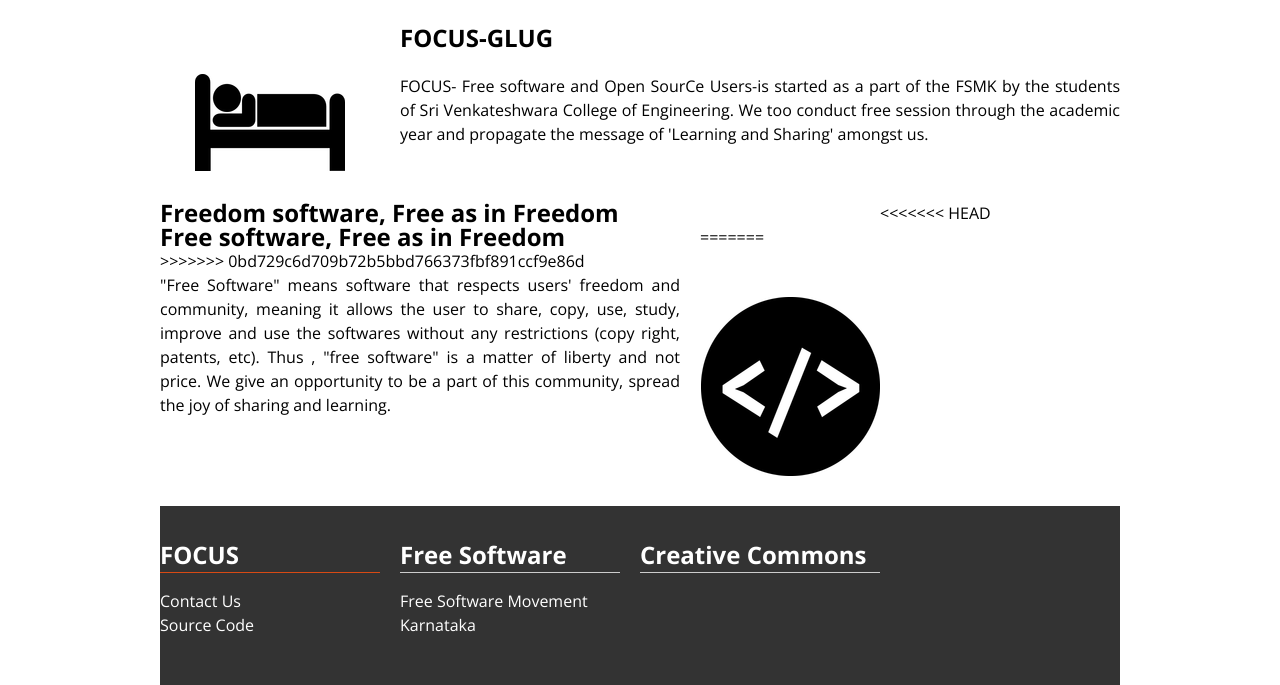
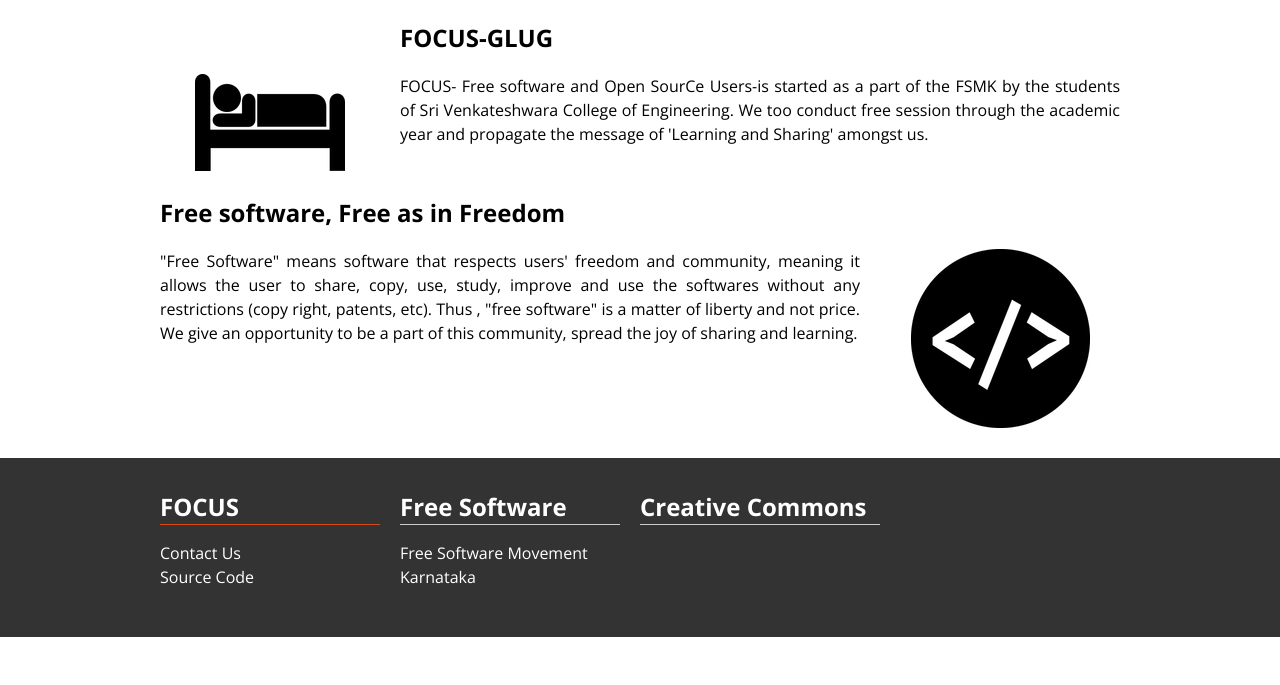
Before and after one commit to svceglug/focus, a PHP site: page /about.php in a window 1280 px wide. Shown: the part 457-1142 px from the top of the page. After the commit the page ends 1094 px from the top, so only its background shows below. Run offline with PHP 8.4, Linux system fonts and the light colour scheme.

Commit message:
Remove merge conflict in about.php

```diff
--- a/about.php
+++ b/about.php
@@ -31,11 +31,7 @@
         <br>
 
         <div class="row">
-<<<<<<< HEAD
-            <div class="column-3-4"><h2>Freedom software, Free as in Freedom</h2>
-=======
             <div class="column-3-4"><h2>Free software, Free as in Freedom</h2>
->>>>>>> 0bd729c6d709b72b5bbd766373fbf891ccf9e86d
                 <br>
                 <p align="justify">"Free Software" means software that respects users' freedom and community, meaning it allows the user to share, copy, use, study, improve and use the softwares without any restrictions (copy right, patents, etc). Thus , "free software" is a matter of liberty and not price. We give an opportunity to be a part of this community, spread the joy of sharing and learning. </p>
             </div>
```
